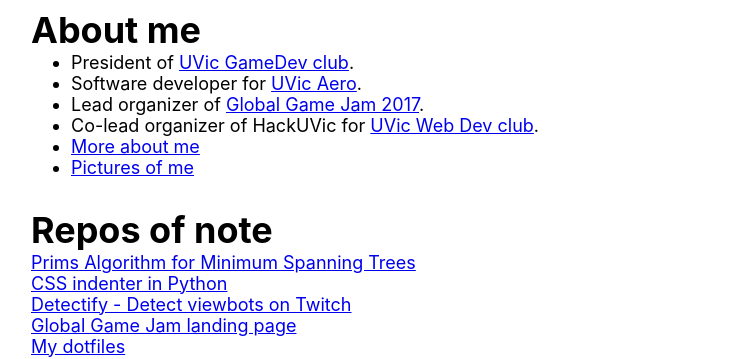
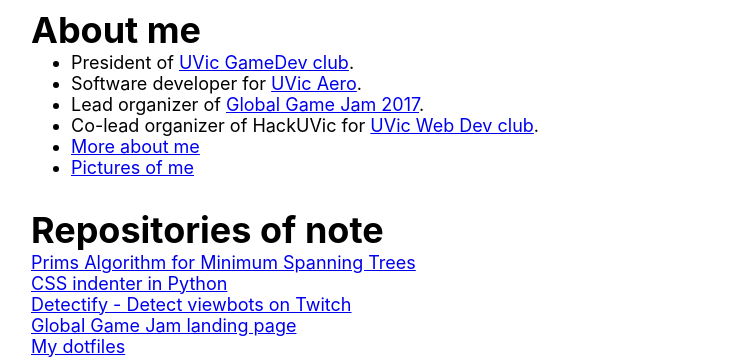
Before and after one commit to LouisRitchie/website, a plain HTML site: page index.html in a window 1280 px wide. Shown: the part 452-811 px from the top of the page, without its empty margins (209-940 px from the left). Drawn offline with Linux system fonts and the light colour scheme.

Commit message:
Repos of note -> repositories of note.

```diff
--- a/index.html
+++ b/index.html
@@ -38,7 +38,7 @@
   <div>
   </div>
   <div>
-    <h2>Repos of note</h2>
+    <h2>Repositories of note</h2>
     <a href="https://github.com/LouisRitchie/Prims_Algorithm">Prims Algorithm for Minimum Spanning Trees</a><br/>
     <a href="https://github.com/LouisRitchie/spacer">CSS indenter in Python</a><br/>
     <a href="https://github.com/williamgrosset/Detectify">Detectify - Detect viewbots on Twitch</a><br/>
```
